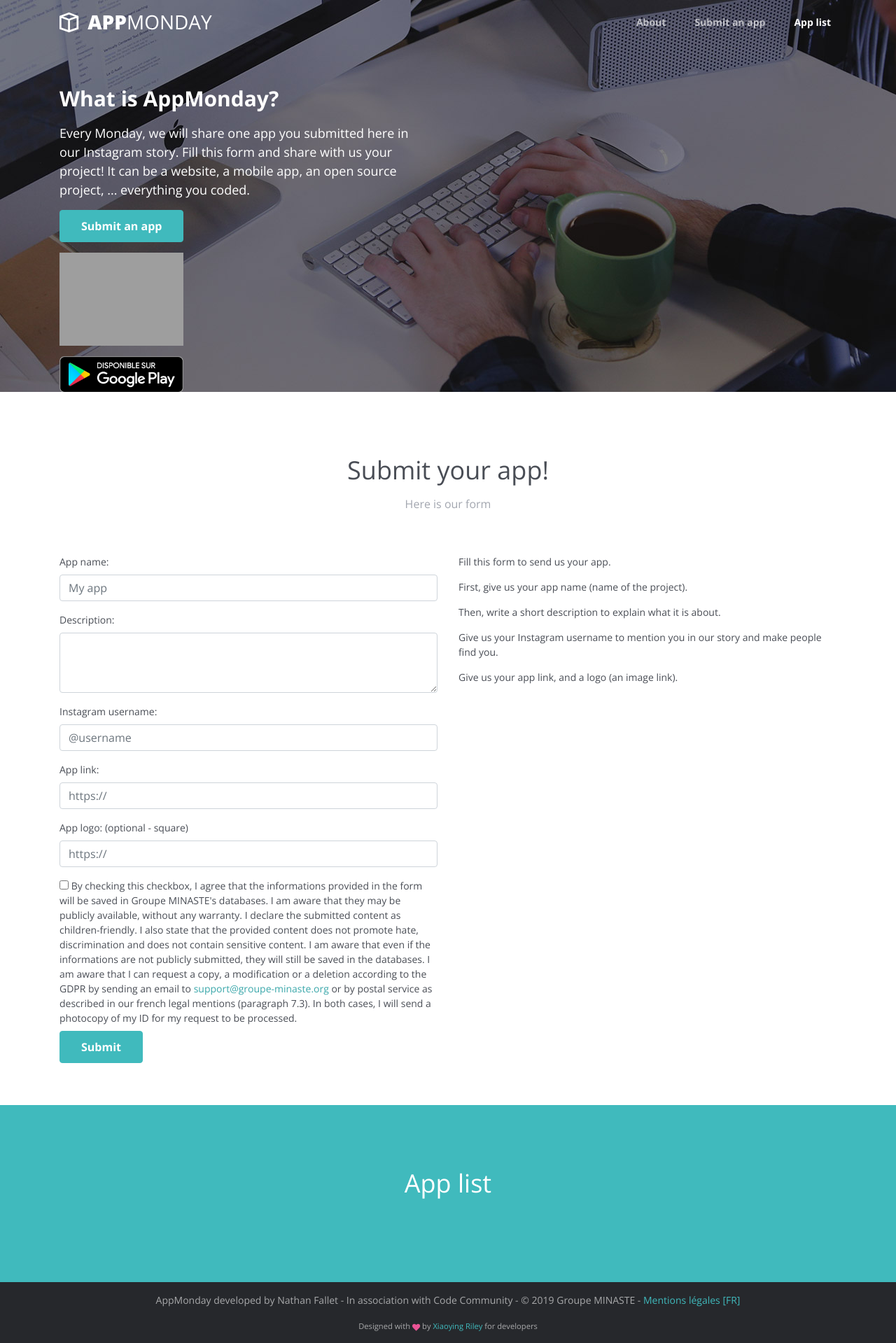
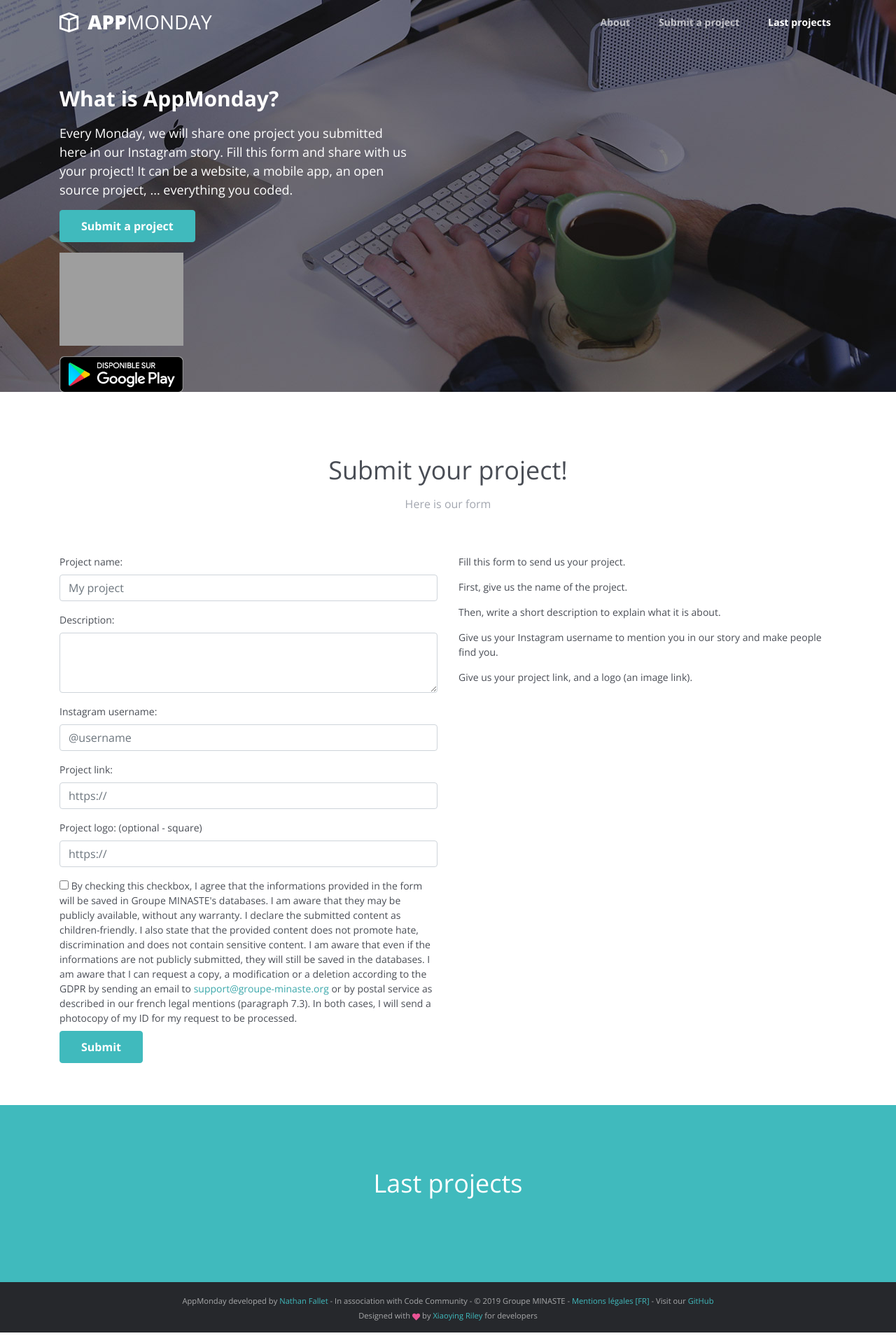
Before and after one commit to NathanFallet/AppMonday-Web, a PHP site: page / in a window 1280 px wide. Shown: the whole page at 70% size. Run offline with PHP 8.4, Linux system fonts and the light colour scheme; some libraries are stand-ins or nearby versions; grey boxes are pictures that could not be loaded.

Commit message:
Some improvements

```diff
--- a/www/index.php
+++ b/www/index.php
@@ -41,8 +41,8 @@
                 <div id="navbar-collapse" class="navbar-collapse collapse">
                     <ul class="nav navbar-nav">
                         <li class="nav-item"><a class="active nav-link scrollto" href="#hero">About</a></li>
-                        <li class="nav-item"><a class="nav-link scrollto" href="#submit">Submit an app</a></li>
-                        <li class="nav-item"><a class="nav-link scrollto" href="#list">App list</a></li>
+                        <li class="nav-item"><a class="nav-link scrollto" href="#submit">Submit a project</a></li>
+                        <li class="nav-item"><a class="nav-link scrollto" href="#list">Last projects</a></li>
                     </ul><!--//nav-->
                 </div><!--//navabr-collapse-->
             </nav><!--//main-nav-->
@@ -61,8 +61,8 @@
       					<div class="item-content-inner">
 
   				            <h2 class="heading">What is AppMonday?</h2>
-  				            <p class="intro">Every Monday, we will share one app you submitted here in our Instagram story. Fill this form and share with us your project! It can be a website, a mobile app, an open source project, ... everything you coded.</p>
-  				            <p><a class="btn btn-primary btn-cta scrollto" href="#submit">Submit an app</a></p>
+  				            <p class="intro">Every Monday, we will share one project you submitted here in our Instagram story. Fill this form and share with us your project! It can be a website, a mobile app, an open source project, ... everything you coded.</p>
+  				            <p><a class="btn btn-primary btn-cta scrollto" href="#submit">Submit a project</a></p>
                       <p><a href="https://itunes.apple.com/us/app/appmonday/id1447250726?ls=1&mt=8"><img src="assets/images/app-store-badge.png" width="177px"></a></p>
                       <p><a href="https://play.google.com/store/apps/details?id=me.nathanfallet.appmonday"><img src="assets/images/google-play-badge.png" width="177px"></a></p>
 
@@ -78,15 +78,15 @@
 
     <div id="submit" class="about-section">
         <div class="container">
-            <h2 class="section-title text-center">Submit your app!</h2>
+            <h2 class="section-title text-center">Submit your project!</h2>
             <p class="intro text-center">Here is our form</p>
 
             <div class="items-wrapper row">
                 <form id="form" class="col-md-6">
                     <div id="error-space"></div>
                     <div class="form-group">
-                      <label for="name">App name:</label>
-                      <input type="text" class="form-control" id="name" placeholder="My app">
+                      <label for="name">Project name:</label>
+                      <input type="text" class="form-control" id="name" placeholder="My project">
                     </div>
                     <div class="form-group">
                       <label for="description">Description:</label>
@@ -97,11 +97,11 @@
                       <input type="text" class="form-control" id="user" placeholder="@username">
                     </div>
                     <div class="form-group">
-                      <label for="link">App link:</label>
+                      <label for="link">Project link:</label>
                       <input type="text" class="form-control" id="link" placeholder="https://">
                     </div>
                     <div class="form-group">
-                      <label for="logo">App logo: (optional - square)</label>
+                      <label for="logo">Project logo: (optional - square)</label>
                       <input type="text" class="form-control" id="logo" placeholder="https://">
                     </div>
                     <div class="checkbox">
@@ -110,11 +110,11 @@
                     <input type="submit" class="btn btn-primary btn-cta" value="Submit">
                 </form>
                 <div class="col-md-6">
-                  <p>Fill this form to send us your app.</p>
-                  <p>First, give us your app name (name of the project).</p>
+                  <p>Fill this form to send us your project.</p>
+                  <p>First, give us the name of the project.</p>
                   <p>Then, write a short description to explain what it is about.</p>
                   <p>Give us your Instagram username to mention you in our story and make people find you.</p>
-                  <p>Give us your app link, and a logo (an image link).</p>
+                  <p>Give us your project link, and a logo (an image link).</p>
                 </div>
             </div>
         </div><!--//container-->
@@ -122,14 +122,14 @@
 
     <div id="list" class="testimonials-section">
         <div class="container">
-            <h2 class="section-title text-center">App list</h2>
+            <h2 class="section-title text-center">Last projects</h2>
             <div id="applist"></div>
         </div><!--//container-->
     </div><!--//testimonials-->
 
     <footer class="footer text-center">
         <div class="container">
-            <p>AppMonday developed by Nathan Fallet - In association with Code Community - &copy; 2019 Groupe MINASTE - <a href=https://www.appmonday.xyz/mentions-legales.html>Mentions légales [FR]</a></p>
+            <small>AppMonday developed by <a href="https://www.nathanfallet.me/">Nathan Fallet</a> - In association with Code Community - &copy; 2019 Groupe MINASTE - <a href=https://www.appmonday.xyz/mentions-legales.html>Mentions légales [FR]</a> - Visit our <a href="https://github.com/NathanFallet/AppMonday-Web">GitHub</a></small><br/>
             <!--/* This template is released under the Creative Commons Attribution 3.0 License. Please keep the attribution link below when using for your own project. Thank you for your support. :) If you'd like to use the template without the attribution, you can buy the commercial license via our website: themes.3rdwavemedia.com */-->
             <small class="copyright">Designed with <i class="fas fa-heart"></i> by <a href="https://themes.3rdwavemedia.com/" target="_blank">Xiaoying Riley</a> for developers</small>
 
```
Also changed, not shown: README.md (added).
